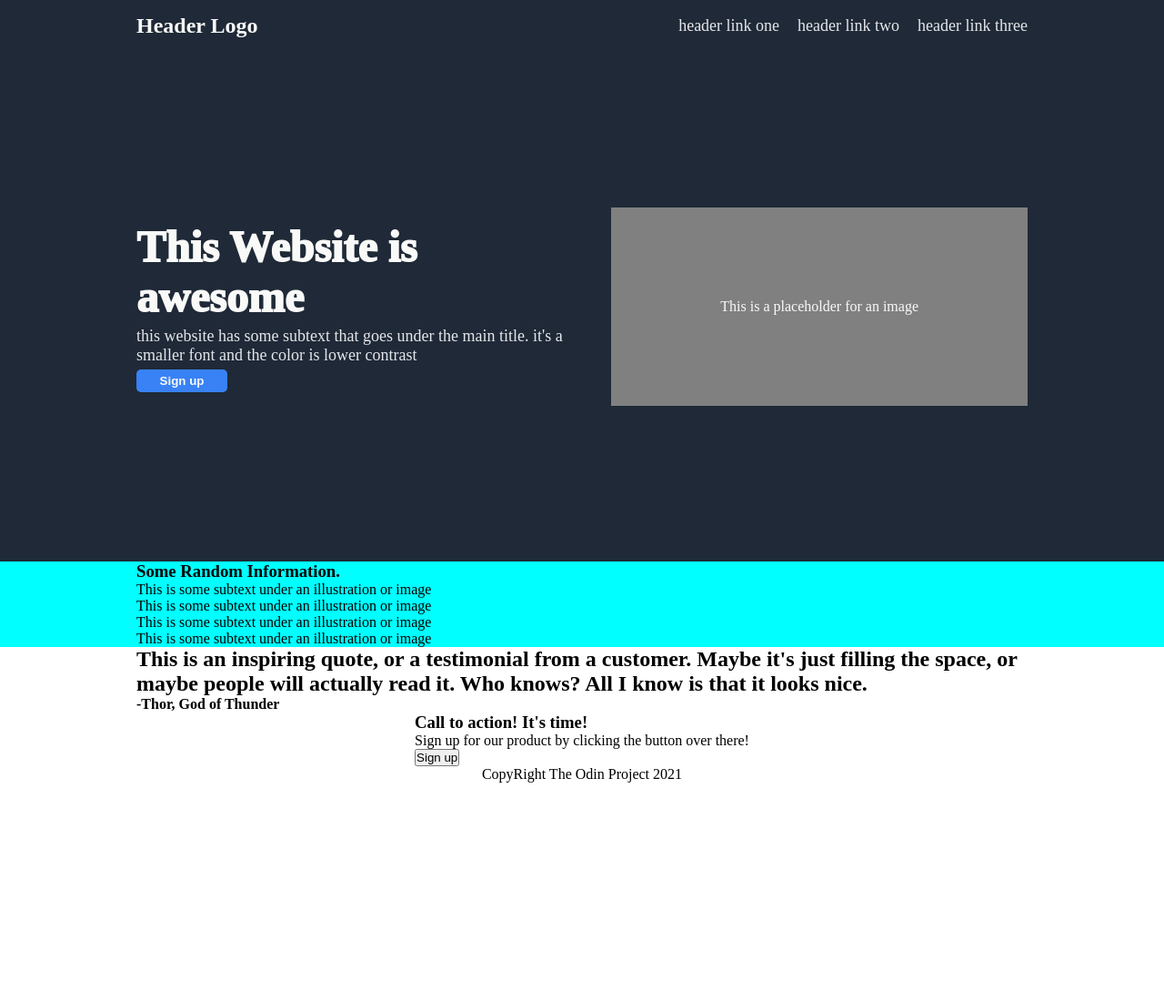
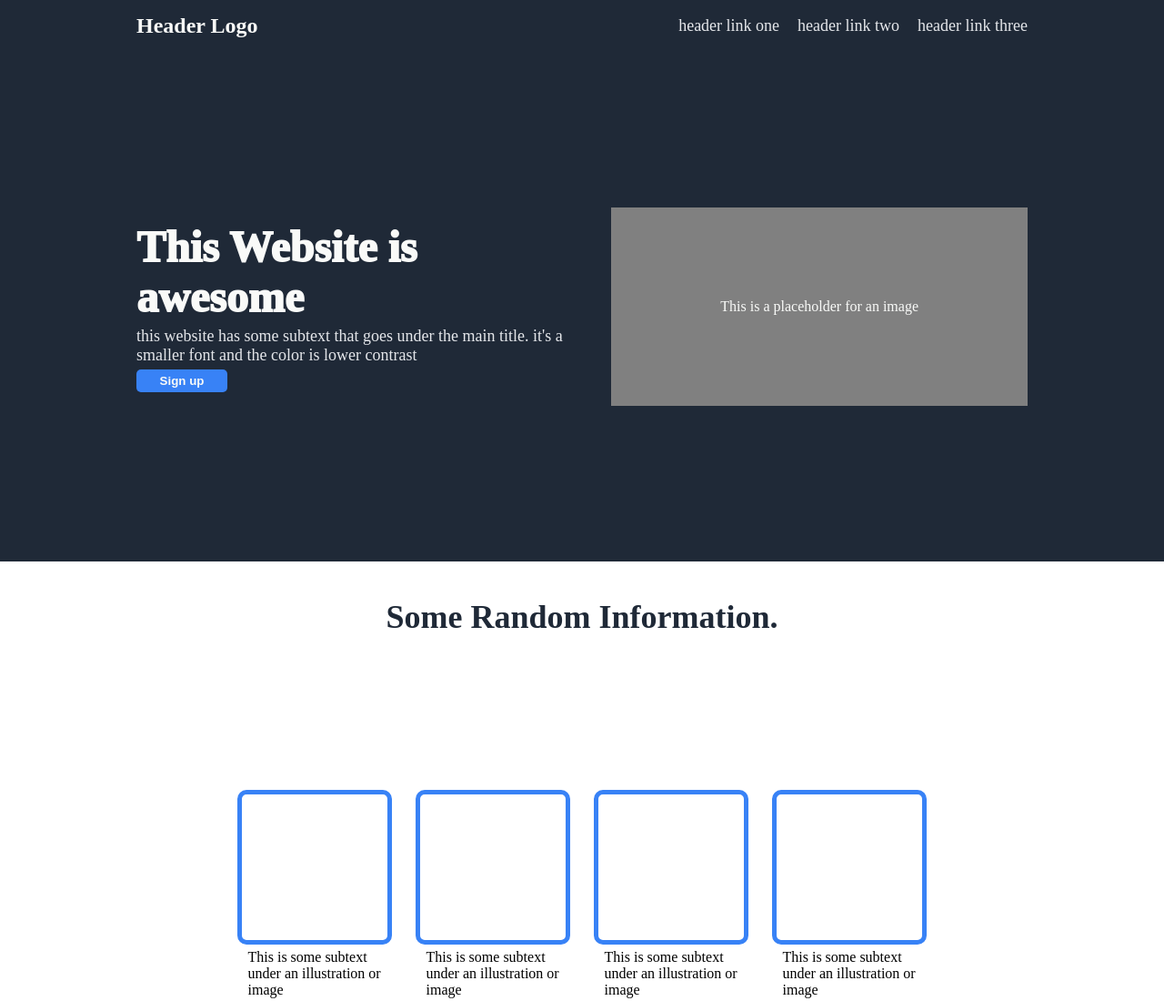
Before and after one commit to TheRooki3/odin-landing-page, a plain HTML site: page index.html in a window 1280 px wide. Shown: the top 1100 px of the page at 91% size. Before the commit the page ends 860 px from the top, so only its background shows below. Drawn offline with Linux system fonts and the light colour scheme.

Commit message:
Completed Project

```diff
--- a/index.html
+++ b/index.html
@@ -26,29 +26,29 @@
 	<section id="information">
 		<h3>Some Random Information.</h3>
 		<div>
-			<div>
+			<div class="card">
 				<figure></figure>
 				<p>This is some subtext under an illustration or image</p>
 			</div>
-			<div>
+			<div class="card">
 				<figure></figure>
 				<p>This is some subtext under an illustration or image</p>
 			</div>
-			<div>
+			<div class="card">
 				<figure></figure>
 				<p>This is some subtext under an illustration or image</p>
 			</div>
-			<div>
+			<div class="card">
 				<figure></figure>
 				<p>This is some subtext under an illustration or image</p>
 			</div>
 		</div>
 	</section>
-	<section>
-		<h2>This is an inspiring quote, or a testimonial from a customer. Maybe it's just filling the space, or maybe people will actually read it. Who knows? All I know is that it looks nice.</h4>
+	<section id="quote">
+		<p>This is an inspiring quote, or a testimonial from a customer. Maybe it's just filling the space, or maybe people will actually read it. Who knows? All I know is that it looks nice.</p>
 		<h4>-Thor, God of Thunder</h4>
 	</section>
-	<section>
+	<section id="action-call">
 		<div>
 			<div>
 				<h3>Call to action! It's time!</h3>
--- a/styles.css
+++ b/styles.css
@@ -86,5 +86,109 @@ body > *{
 
 #information{
 	width: 100%;
-	background-color: aqua;
+	display: flex;
+	flex-direction: column;
+	height: 75vh;
+	justify-content: space-between;
+	align-items: center;
+	padding: 40px 150px 120px 150px;
 }
+
+#information > h3 {
+	font-size: 36px;
+	font-weight: 900;
+	color: #1f2937;
+}
+
+#information > div{
+	display: flex;
+	justify-content: space-between;
+	align-items: center;
+	width: 75%;
+}
+
+.card{
+	display: flex;
+	width: 20%;
+	flex-direction: column;
+	justify-content: center;
+	align-items: center;
+}
+
+.card > figure{
+	border-radius: 10px;
+	height: 80px;
+	width: 80px;
+	padding:80px;
+	border: 5px solid #3882F6;
+	margin-bottom: 5px;
+}
+
+#quote{
+	height: 75vh;
+	padding: 0 250px;
+	display: flex;
+	flex-direction: column;
+	background-color: #E5E7EB;
+	justify-content: center;
+}
+
+#quote > p{
+	font-size: 36px;
+	font-style: italic;
+}
+
+#quote > h4{
+	display: flex;
+	width: 100%;
+	justify-content: flex-end;
+	font-size: 30px;
+	font-style: normal;
+}
+
+#action-call{
+	height: 50vh;
+	width: 100%;
+	display: flex;
+	justify-content: center;
+	align-items: center;
+}
+
+#action-call > div{
+	width: 100%;
+	background-color: #3882F6;
+	padding:40px 20px;
+	display: flex;
+	justify-content: space-around;
+	align-items: center;
+	border-radius: 10px;
+	color: #FFF;
+}
+
+#action-call > div > button{
+	color: #FFF;
+	background-color: #3882F6;
+	border: 2px solid #FFF;
+	height: 40px;
+	width: 140px;
+	border-radius: 10px;
+	font-weight: 800;
+	font-size: 20px;
+}
+
+#action-call > div > div > h3{
+	font-weight: 800;
+	font-size: 30px;
+}
+
+footer{
+	width: 100%;
+	background-color: #1f2937;
+	text-align: center;
+	height: 15vh;
+	display: flex;
+	justify-content: center;
+	align-items: center;
+	color: #FFF;
+	font-weight: 700;
+}
```
